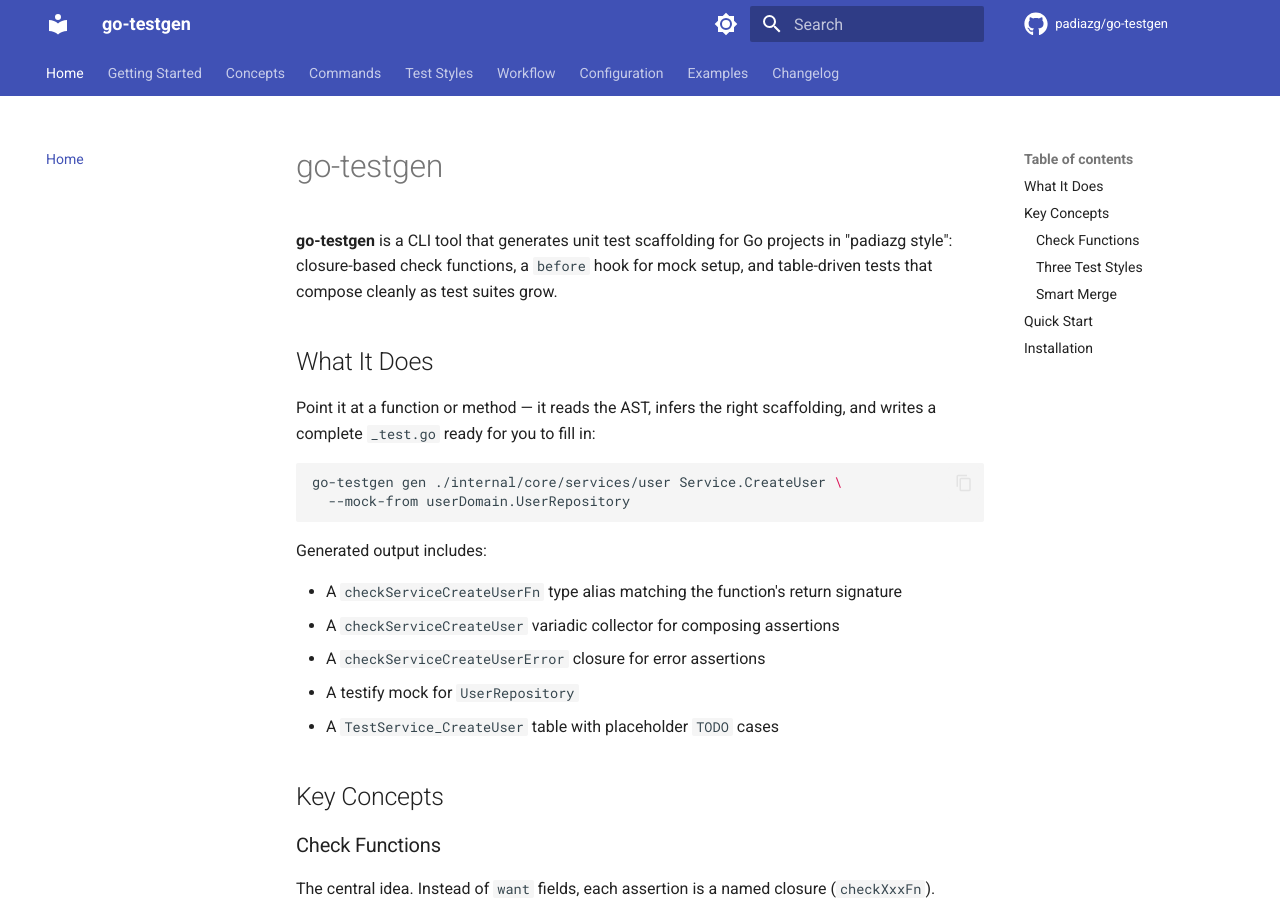
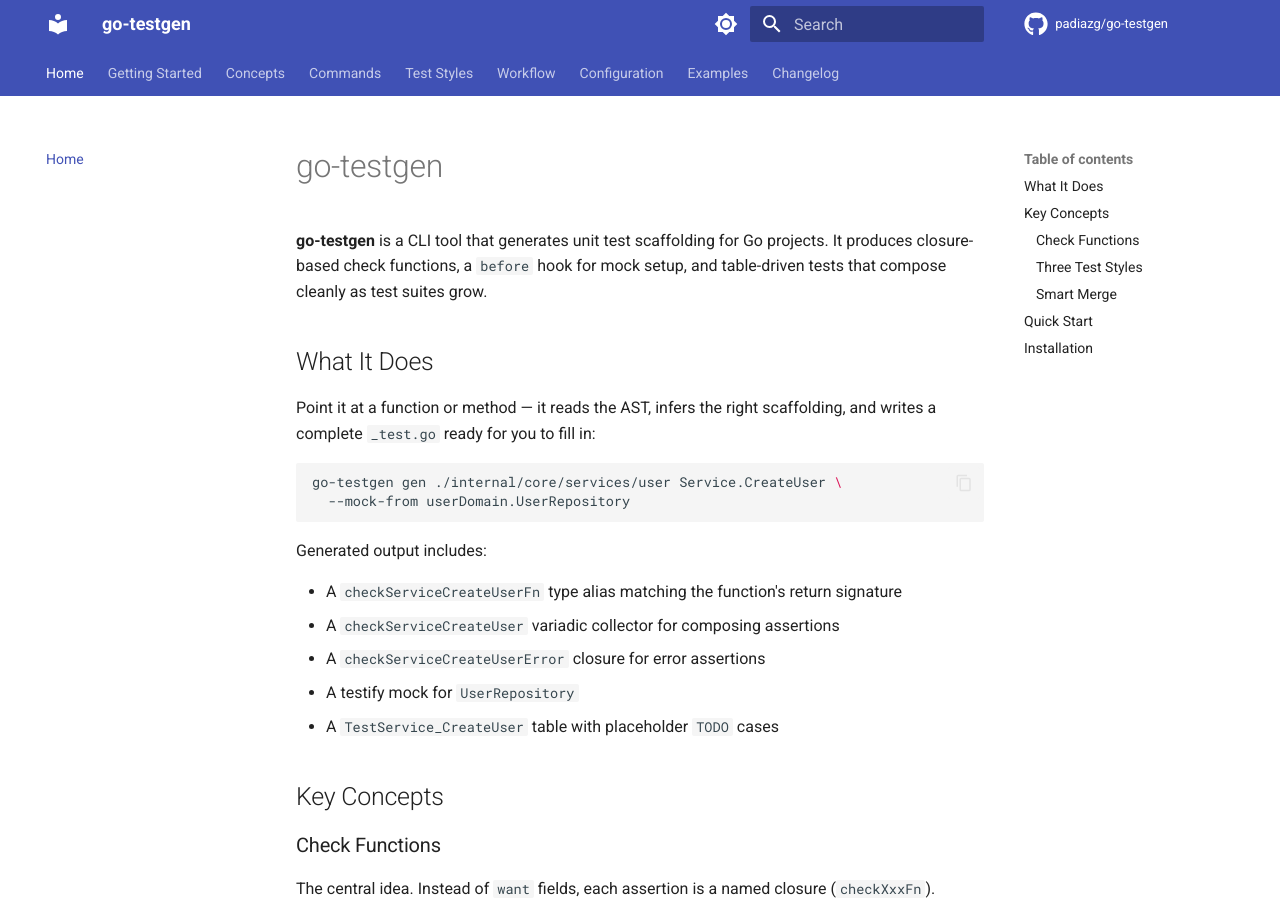
Before and after one commit to padiazg/go-testgen, an MkDocs documentation site: the page built from doc/docs/index.md, in a window 1280 px wide and 900 px high. Built offline with MkDocs 1.6.1 and Material for MkDocs 9.7.7, drawn with Linux system fonts in a browser that asks for light colours; comment, search, counter and statistics services are not loaded.

Commit message:
small fix to index.md

```diff
--- a/doc/docs/index.md
+++ b/doc/docs/index.md
@@ -1,6 +1,6 @@
 # go-testgen
 
-**go-testgen** is a CLI tool that generates unit test scaffolding for Go projects in "padiazg style": closure-based check functions, a `before` hook for mock setup, and table-driven tests that compose cleanly as test suites grow.
+**go-testgen** is a CLI tool that generates unit test scaffolding for Go projects. It produces closure-based check functions, a `before` hook for mock setup, and table-driven tests that compose cleanly as test suites grow.
 
 ## What It Does
 
```
